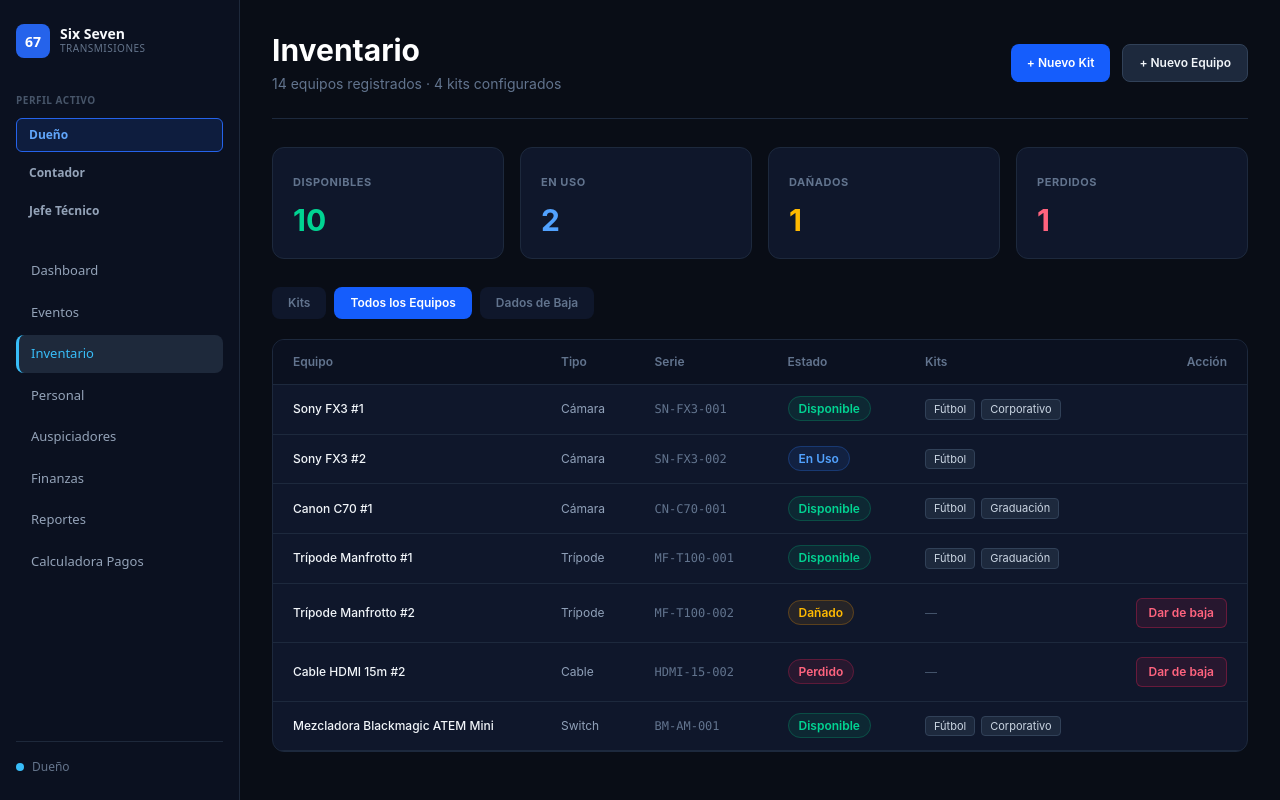
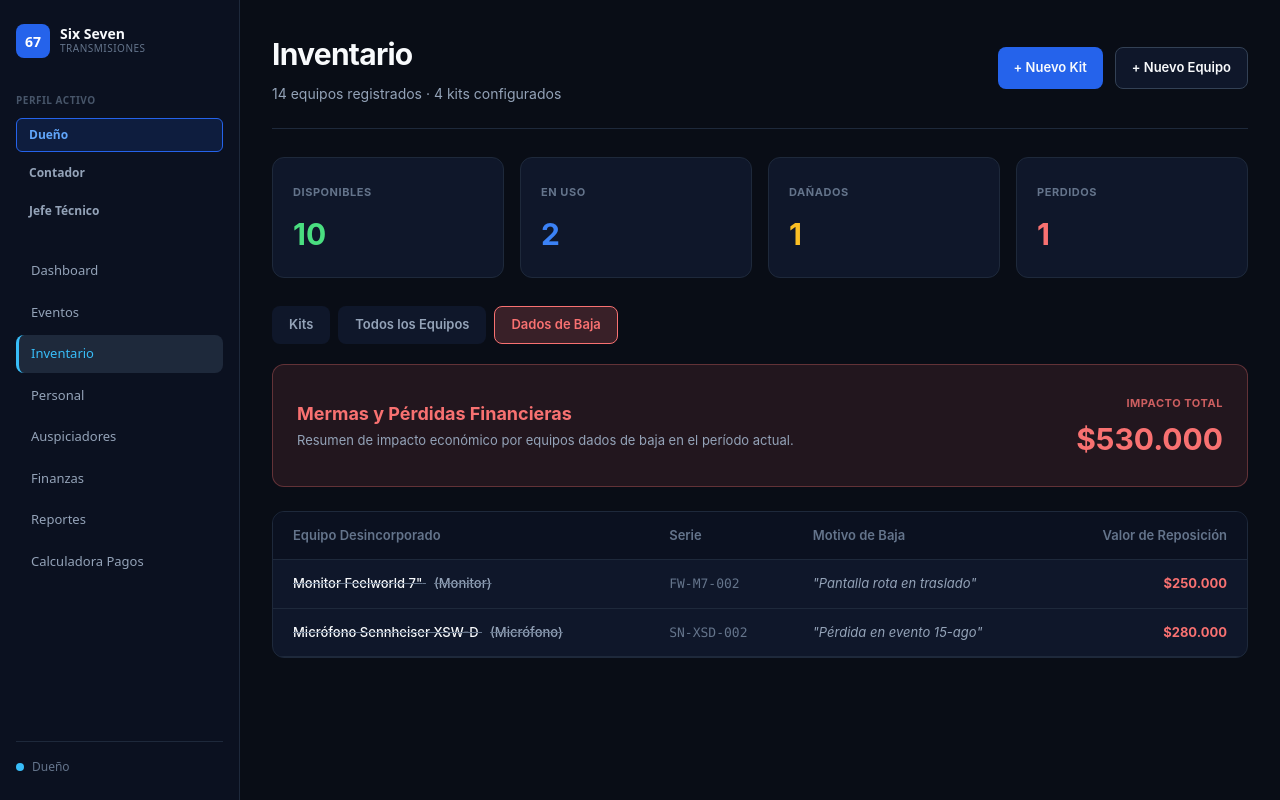
Before and after one commit to iguanitasalvaje/proyecto-isw-2026, a React (Vite) app in the folder client/: page /inventario in a window 1280 px wide. Built offline with nearby package versions, Linux system fonts and the light colour scheme.

Commit message:
feat(ui): agrega vista de inventario con metricas y tabla de equipos

```diff
--- a/client/src/pages/InventarioPage.jsx
+++ b/client/src/pages/InventarioPage.jsx
@@ -1,73 +1,72 @@
 import React, { useState } from 'react';
 
 const EQUIPOS_INICIALES = [
-  { id: 1, nombre: 'Sony FX3 #1', tipo: 'Cámara', serie: 'SN-FX3-001', estado: 'Disponible', kits: ['Fútbol', 'Corporativo'] },
-  { id: 2, nombre: 'Sony FX3 #2', tipo: 'Cámara', serie: 'SN-FX3-002', estado: 'En Uso', kits: ['Fútbol'] },
-  { id: 3, nombre: 'Canon C70 #1', tipo: 'Cámara', serie: 'CN-C70-001', estado: 'Disponible', kits: ['Fútbol', 'Graduación'] },
-  { id: 4, nombre: 'Trípode Manfrotto #1', tipo: 'Trípode', serie: 'MF-T100-001', estado: 'Disponible', kits: ['Fútbol', 'Graduación'] },
-  { id: 5, nombre: 'Trípode Manfrotto #2', tipo: 'Trípode', serie: 'MF-T100-002', estado: 'Dañado', kits: [] },
-  { id: 6, nombre: 'Cable HDMI 15m #2', tipo: 'Cable', serie: 'HDMI-15-002', estado: 'Perdido', kits: [] },
-  { id: 7, nombre: 'Mezcladora Blackmagic ATEM Mini', tipo: 'Switch', serie: 'BM-AM-001', estado: 'Disponible', kits: ['Fútbol', 'Corporativo'] },
+  { id: 1, nombre: 'Sony FX3 #1', tipo: 'Cámara', serie: 'SN-FX3-001', estado: 'Disponible', kits: ['Fútbol', 'Corporativo'], valorReposicion: 3500000 },
+  { id: 2, nombre: 'Sony FX3 #2', tipo: 'Cámara', serie: 'SN-FX3-002', estado: 'En Uso', kits: ['Fútbol'], valorReposicion: 3500000 },
+  { id: 3, nombre: 'Canon C70 #1', tipo: 'Cámara', serie: 'CN-C70-001', estado: 'Disponible', kits: ['Fútbol', 'Graduación'], valorReposicion: 4000000 },
+  { id: 4, nombre: 'Trípode Manfrotto #1', tipo: 'Trípode', serie: 'MF-T100-001', estado: 'Disponible', kits: ['Fútbol', 'Graduación'], valorReposicion: 450000 },
+  { id: 5, nombre: 'Trípode Manfrotto #2', tipo: 'Trípode', serie: 'MF-T100-002', estado: 'Dañado', kits: [], valorReposicion: 450000 },
+  { id: 6, nombre: 'Cable HDMI 15m #2', tipo: 'Cable', serie: 'HDMI-15-002', estado: 'Perdido', kits: [], valorReposicion: 35000 },
+  { id: 7, nombre: 'Mezcladora Blackmagic ATEM Mini', tipo: 'Switch', serie: 'BM-AM-001', estado: 'Disponible', kits: ['Fútbol', 'Corporativo'], valorReposicion: 800000 },
+  { id: 8, nombre: 'Monitor Feelworld 7"', tipo: 'Monitor', serie: 'FW-M7-002', estado: 'Dado de Baja', kits: [], valorReposicion: 250000, motivo: 'Pantalla rota en traslado' },
+  { id: 9, nombre: 'Micrófono Sennheiser XSW-D', tipo: 'Micrófono', serie: 'SN-XSD-002', estado: 'Dado de Baja', kits: [], valorReposicion: 280000, motivo: 'Pérdida en evento 15-ago' },
 ];
 
 export default function InventarioPage() {
-  const [tabActiva, setTabActiva] = useState('equipos');
+  const [tabActiva, setTabActiva] = useState('bajas');
+  const [equipos] = useState(EQUIPOS_INICIALES);
+
+  const equiposDeBaja = equipos.filter(e => e.estado === 'Dado de Baja');
+  const perdidaTotal = equiposDeBaja.reduce((total, equipo) => total + (equipo.valorReposicion || 0), 0);
 
   const obtenerClasesBadge = (estado) => {
     switch (estado) {
-      case 'Disponible':
-        return 'text-emerald-400 bg-emerald-500/10 border border-emerald-500/25';
-      case 'En Uso':
-        return 'text-blue-400 bg-blue-500/10 border border-blue-500/25';
-      case 'Dañado':
-        return 'text-amber-400 bg-amber-500/10 border border-amber-500/25';
-      case 'Perdido':
-        return 'text-rose-400 bg-rose-500/10 border border-rose-500/25';
-      default:
-        return 'text-slate-400 bg-slate-800';
+      case 'Disponible': return 'text-[#4ade80] bg-[#4ade80]/10 border border-[#4ade80]/25';
+      case 'En Uso': return 'text-[#3b82f6] bg-[#3b82f6]/10 border border-[#3b82f6]/25';
+      case 'Dañado': return 'text-[#fbbf24] bg-[#fbbf24]/10 border border-[#fbbf24]/25';
+      case 'Perdido': return 'text-[#f87171] bg-[#f87171]/10 border border-[#f87171]/25';
+      case 'Dado de Baja': return 'text-[#64748b] bg-[#1e293b] border border-[#334155]';
+      default: return 'text-[#94a3b8] bg-[#1e293b]';
     }
   };
 
   return (
-    <div className="min-h-screen bg-[#090d16] text-slate-100 p-8 font-sans box-border">
+    <div className="min-h-screen bg-[#090d16] text-[#f8fafc] p-8 font-sans box-border">
 
-      {/* Encabezado */}
-      <div className="flex justify-between items-center border-b border-slate-800 pb-6">
+      <div className="flex justify-between items-center border-b border-[#1e293b] pb-6">
         <div>
-          <h1 className="text-3xl font-bold text-white m-0">Inventario</h1>
-          <p className="text-sm text-slate-500 mt-1.5">14 equipos registrados · 4 kits configurados</p>
+          <h1 className="text-[30px] font-[700] text-[#f8fafc] m-0 tracking-tight">Inventario</h1>
+          <p className="text-[14px] font-[400] text-[#94a3b8] mt-1.5">14 equipos registrados · 4 kits configurados</p>
         </div>
         <div className="flex gap-3">
-          <button className="px-4 py-2.5 bg-blue-600 text-white border-none rounded-lg cursor-pointer font-semibold text-xs hover:bg-blue-500 transition-colors">
+          <button className="px-4 py-2.5 bg-[#2563eb] text-[#f8fafc] border-none rounded-lg cursor-pointer font-semibold text-[13px] hover:bg-[#1d4ed8] transition-colors">
             + Nuevo Kit
           </button>
-          <button className="px-4 py-2.5 bg-slate-800 text-slate-100 border border-slate-700 rounded-lg cursor-pointer font-semibold text-xs hover:bg-slate-700 transition-colors">
+          <button className="px-4 py-2.5 bg-[#0f172a] text-[#f8fafc] border border-[#334155] rounded-lg cursor-pointer font-semibold text-[13px] hover:bg-[#1e293b] transition-colors">
             + Nuevo Equipo
           </button>
         </div>
       </div>
 
-      {/* Tarjetas resumen */}
       <div className="grid grid-cols-4 gap-4 my-7">
-        <div className="bg-slate-900 border border-slate-800 rounded-xl p-5">
-          <span className="text-[11px] uppercase text-slate-500 font-bold tracking-wider">Disponibles</span>
-          <p className="text-3xl font-bold text-emerald-400 mt-2.5 mb-0">10</p>
+        <div className="bg-[#0f172a] border border-[#1e293b] rounded-xl p-5">
+          <span className="text-[11px] uppercase text-[#64748b] font-bold tracking-wider">Disponibles</span>
+          <p className="text-[30px] font-bold text-[#4ade80] mt-2.5 mb-0">10</p>
         </div>
-        <div className="bg-slate-900 border border-slate-800 rounded-xl p-5">
-          <span className="text-[11px] uppercase text-slate-500 font-bold tracking-wider">En Uso</span>
-          <p className="text-3xl font-bold text-blue-400 mt-2.5 mb-0">2</p>
+        <div className="bg-[#0f172a] border border-[#1e293b] rounded-xl p-5">
+          <span className="text-[11px] uppercase text-[#64748b] font-bold tracking-wider">En Uso</span>
+          <p className="text-[30px] font-bold text-[#3b82f6] mt-2.5 mb-0">2</p>
         </div>
-        <div className="bg-slate-900 border border-slate-800 rounded-xl p-5">
-          <span className="text-[11px] uppercase text-slate-500 font-bold tracking-wider">Dañados</span>
-          <p className="text-3xl font-bold text-amber-400 mt-2.5 mb-0">1</p>
+        <div className="bg-[#0f172a] border border-[#1e293b] rounded-xl p-5">
+          <span className="text-[11px] uppercase text-[#64748b] font-bold tracking-wider">Dañados</span>
+          <p className="text-[30px] font-bold text-[#fbbf24] mt-2.5 mb-0">1</p>
         </div>
-        <div className="bg-slate-900 border border-slate-800 rounded-xl p-5">
-          <span className="text-[11px] uppercase text-slate-500 font-bold tracking-wider">Perdidos</span>
-          <p className="text-3xl font-bold text-rose-400 mt-2.5 mb-0">1</p>
+        <div className="bg-[#0f172a] border border-[#1e293b] rounded-xl p-5">
+          <span className="text-[11px] uppercase text-[#64748b] font-bold tracking-wider">Perdidos</span>
+          <p className="text-[30px] font-bold text-[#f87171] mt-2.5 mb-0">1</p>
         </div>
       </div>
 
-      {/* Tabs */}
       <div className="flex gap-2 mb-5">
         {[
           { id: 'kits', label: 'Kits' },
@@ -75,33 +74,28 @@ export default function InventarioPage() {
           { id: 'bajas', label: 'Dados de Baja' },
         ].map((tab) => {
           const activo = tabActiva === tab.id;
-          let clasesTab = 'px-4 py-2 rounded-lg text-xs font-semibold cursor-pointer transition-colors ';
+          let clasesTab = 'px-4 py-2 rounded-lg text-[13px] font-semibold cursor-pointer transition-colors border ';
 
           if (activo) {
             clasesTab += tab.id === 'bajas'
-              ? 'bg-rose-500/20 text-rose-400 border border-rose-500'
-              : 'bg-blue-600 text-white';
+              ? 'bg-[#f87171]/20 text-[#f87171] border-[#f87171]'
+              : 'bg-[#2563eb] text-[#f8fafc] border-[#2563eb]';
           } else {
-            clasesTab += 'bg-slate-900 text-slate-500 hover:text-slate-300';
+            clasesTab += 'bg-[#0f172a] text-[#94a3b8] border-transparent hover:text-[#f8fafc]';
           }
 
           return (
-            <button
-              key={tab.id}
-              onClick={() => setTabActiva(tab.id)}
-              className={clasesTab}
-            >
+            <button key={tab.id} onClick={() => setTabActiva(tab.id)} className={clasesTab}>
               {tab.label}
             </button>
           );
         })}
       </div>
 
-      {/* Tabla de Equipos */}
       {tabActiva === 'equipos' && (
-        <div className="bg-slate-900 border border-slate-800 rounded-xl overflow-hidden">
-          <table className="w-full border-collapse text-left text-xs">
-            <thead className="bg-[#0b1120] text-slate-500 border-b border-slate-800">
+        <div className="bg-[#0f172a] border border-[#1e293b] rounded-xl overflow-hidden">
+          <table className="w-full border-collapse text-left text-[13px]">
+            <thead className="bg-[#0b1120] text-[#64748b] border-b border-[#1e293b]">
               <tr>
                 <th className="py-3.5 px-5 font-semibold">Equipo</th>
                 <th className="py-3.5 px-5 font-semibold">Tipo</th>
@@ -112,11 +106,11 @@ export default function InventarioPage() {
               </tr>
             </thead>
             <tbody>
-              {EQUIPOS_INICIALES.map((item) => (
-                <tr key={item.id} className="border-b border-slate-800 hover:bg-slate-800/40 transition-colors">
-                  <td className="py-3.5 px-5 font-medium text-slate-100">{item.nombre}</td>
-                  <td className="py-3.5 px-5 text-slate-400">{item.tipo}</td>
-                  <td className="py-3.5 px-5 text-slate-500 font-mono">{item.serie}</td>
+              {equipos.filter(e => e.estado !== 'Dado de Baja').map((item) => (
+                <tr key={item.id} className="border-b border-[#1e293b] hover:bg-[#1e293b]/40 transition-colors">
+                  <td className="py-3.5 px-5 font-medium text-[#f8fafc]">{item.nombre}</td>
+                  <td className="py-3.5 px-5 text-[#94a3b8]">{item.tipo}</td>
+                  <td className="py-3.5 px-5 text-[#64748b] font-mono">{item.serie}</td>
                   <td className="py-3.5 px-5">
                     <span className={`px-2.5 py-1 rounded-full text-[12px] font-semibold ${obtenerClasesBadge(item.estado)}`}>
                       {item.estado}
@@ -126,18 +120,16 @@ export default function InventarioPage() {
                     <div className="flex gap-1.5 flex-wrap">
                       {item.kits.length > 0 ? (
                         item.kits.map((k, idx) => (
-                          <span key={idx} className="bg-slate-800 text-slate-300 text-[11px] px-2 py-0.5 rounded border border-slate-700">
-                            {k}
-                          </span>
+                          <span key={idx} className="bg-[#0b1120] text-[#94a3b8] text-[11px] px-2 py-0.5 rounded border border-[#334155]">{k}</span>
                         ))
                       ) : (
-                        <span className="text-slate-600">—</span>
+                        <span className="text-[#64748b]">—</span>
                       )}
                     </div>
                   </td>
                   <td className="py-3.5 px-5 text-right">
                     {(item.estado === 'Dañado' || item.estado === 'Perdido') && (
-                      <button className="px-3 py-1.5 text-xs font-semibold text-rose-400 bg-rose-500/10 border border-rose-500/30 rounded-md cursor-pointer hover:bg-rose-500/20 transition-colors">
+                      <button className="px-3 py-1.5 text-[12px] font-semibold text-[#f87171] bg-[#f87171]/10 border border-[#f87171]/30 rounded-md cursor-pointer hover:bg-[#f87171]/20 transition-colors">
                         Dar de baja
                       </button>
                     )}
@@ -149,20 +141,60 @@ export default function InventarioPage() {
         </div>
       )}
 
-      {/* Vista Dados de Baja */}
       {tabActiva === 'bajas' && (
-        <div className="bg-slate-900 border border-slate-800 rounded-xl p-16 text-center">
-          <div className="w-12 h-12 rounded-full bg-slate-800 text-slate-300 flex items-center justify-center mx-auto mb-4 text-xl">
-            ✓
-          </div>
-          <h3 className="text-base font-semibold text-slate-100 m-0">Sin equipos dados de baja</h3>
-          <p className="text-xs text-slate-500 mt-1.5">Los equipos eliminados del inventario aparecerán aquí.</p>
+        <div className="space-y-6">
+          {equiposDeBaja.length > 0 && (
+             <div className="bg-[#f87171]/10 border border-[#f87171]/30 rounded-xl p-6 flex justify-between items-center">
+               <div>
+                 <h2 className="text-[#f87171] font-bold text-[18px] mb-1">Mermas y Pérdidas Financieras</h2>
+                 <p className="text-[#94a3b8] text-[13px] m-0">Resumen de impacto económico por equipos dados de baja en el período actual.</p>
+               </div>
+               <div className="text-right">
+                 <span className="text-[11px] uppercase text-[#f87171]/80 font-bold tracking-wider">Impacto Total</span>
+                 <p className="text-[30px] font-bold text-[#f87171] m-0 mt-1">${perdidaTotal.toLocaleString('es-CL')}</p>
+               </div>
+             </div>
+          )}
+
+          {equiposDeBaja.length === 0 ? (
+            <div className="bg-[#0f172a] border border-[#1e293b] rounded-xl p-16 text-center">
+              <div className="w-12 h-12 rounded-full bg-[#1e293b] text-[#94a3b8] flex items-center justify-center mx-auto mb-4 text-xl">✓</div>
+              <h3 className="text-[16px] font-semibold text-[#f8fafc] m-0">Sin equipos dados de baja</h3>
+              <p className="text-[13px] text-[#94a3b8] mt-1.5">Los equipos eliminados del inventario aparecerán aquí.</p>
+            </div>
+          ) : (
+            <div className="bg-[#0f172a] border border-[#1e293b] rounded-xl overflow-hidden">
+              <table className="w-full border-collapse text-left text-[13px]">
+                <thead className="bg-[#0b1120] text-[#64748b] border-b border-[#1e293b]">
+                  <tr>
+                    <th className="py-3.5 px-5 font-semibold">Equipo Desincorporado</th>
+                    <th className="py-3.5 px-5 font-semibold">Serie</th>
+                    <th className="py-3.5 px-5 font-semibold">Motivo de Baja</th>
+                    <th className="py-3.5 px-5 font-semibold text-right">Valor de Reposición</th>
+                  </tr>
+                </thead>
+                <tbody>
+                  {equiposDeBaja.map((item) => (
+                    <tr key={item.id} className="border-b border-[#1e293b] hover:bg-[#1e293b]/40 transition-colors">
+                      <td className="py-3.5 px-5 font-medium text-[#f8fafc] line-through decoration-[#64748b]">
+                        {item.nombre} <span className="text-[#94a3b8] no-underline ml-2">({item.tipo})</span>
+                      </td>
+                      <td className="py-3.5 px-5 text-[#64748b] font-mono">{item.serie}</td>
+                      <td className="py-3.5 px-5 text-[#94a3b8] italic">"{item.motivo}"</td>
+                      <td className="py-3.5 px-5 text-right font-bold text-[#f87171]">
+                        ${item.valorReposicion?.toLocaleString('es-CL') || 0}
+                      </td>
+                    </tr>
+                  ))}
+                </tbody>
+              </table>
+            </div>
+          )}
         </div>
       )}
 
-      {/* Vista Kits */}
       {tabActiva === 'kits' && (
-        <div className="bg-slate-900 border border-slate-800 rounded-xl p-10 text-center text-slate-500 text-sm">
+        <div className="bg-[#0f172a] border border-[#1e293b] rounded-xl p-10 text-center text-[#64748b] text-[14px]">
           Configuración y asignación de Kits lógicos (en construcción).
         </div>
       )}
```
